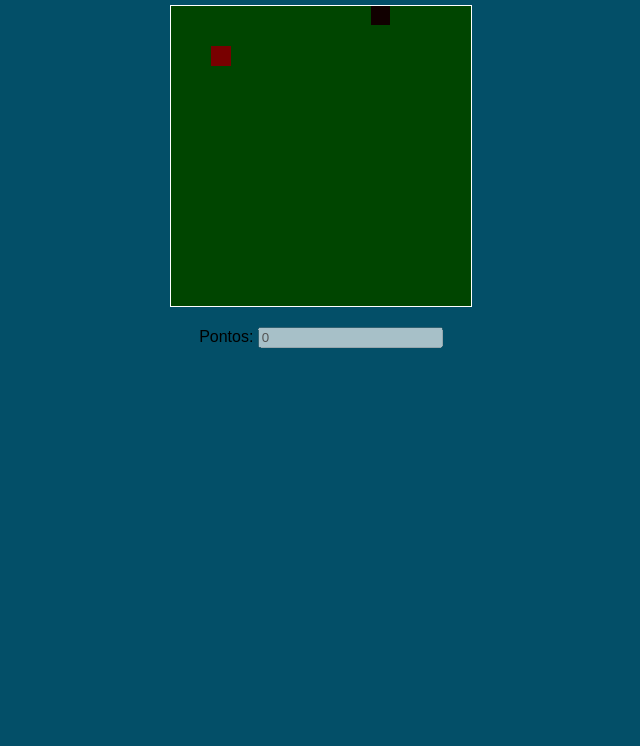
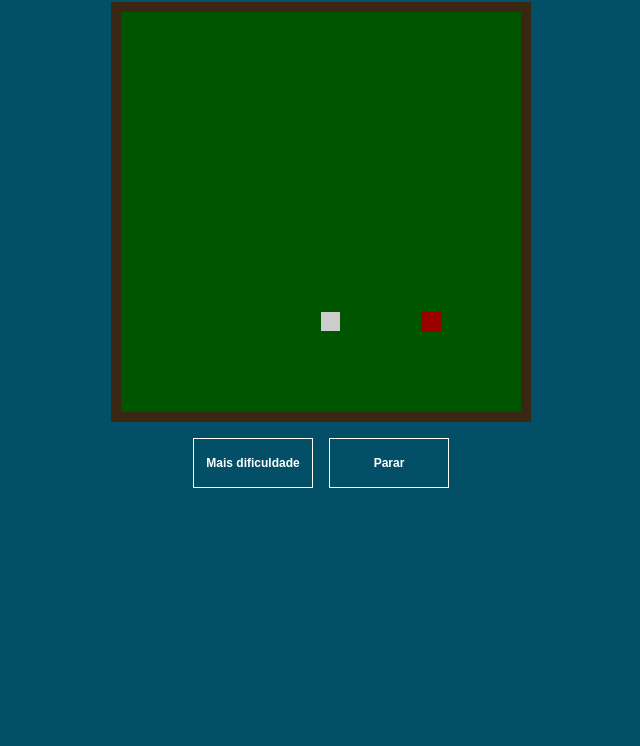
Before and after one commit to rodrigoge/snake-game-js, a plain HTML site: page index.html in a window 1280 px wide. Shown: the part 54-800 px from the top of the page, without its empty margins (319-959 px from the left). Drawn offline with Linux system fonts and the light colour scheme.

Commit message:
Lógica do jogo e criação de dificuldade

```diff
--- a/index.html
+++ b/index.html
@@ -1,14 +1,16 @@
 <!DOCTYPE html>
 <html>
 <head>
-    <title>Jogo da cobrinha</title>
+    <title>Snake Game JS</title>
     <link rel="stylesheet" href="style.css">
+    <meta name="viewport" content="width=device-width, initial-scale=1.0">
 </head>
 <body>
-    <h3>Snake Game</h3>
-    <canvas id="stage" width="300" height="300"></canvas>
-    <p>Pontos:
-        <input type="text" disabled value="0">
+    <h3>Snake Game JS</h3>
+    <canvas id="stage" width="400" height="400"></canvas>
+    <p>
+        <button id="btnDifficult"> Mais dificuldade</button>
+        <button id="btnStop">Parar</button>
     </p>
     <script src="script.js"></script>
 </body>
--- a/script.js
+++ b/script.js
@@ -3,27 +3,23 @@ window.onload = function(){
     var stage = document.getElementById('stage');
     var ctx = stage.getContext("2d");
     document.addEventListener("keydown", keyPush);
-    var pt = document.querySelector('input');
-
-
-    setInterval(game, 160);
+    setInterval(game, 100);
 
     const vel = 1;
+    let vx = vy = 0;
+    let px = 10;
+    let py = 15;
+    let tp = 20;
+    let qp = 20;
+    let ax = ay = 15;
 
-    var vx = vy = 0;
-    var px = 10;
-    var py = 15;
-    var tp = 20;
-    var qp = 15;
-    var ax = ay = 2;
-
-    var trail = [];
-    tail = 1;
+    let trail = [];
+    let tail = 5;
 
     function game(){
         px += vx;
         py += vy;
-        if (px <0) {
+        if (px < 0) {
             px = qp-1;
         }
         if (px > qp-1) {
@@ -36,19 +32,19 @@ window.onload = function(){
             py = 0;
         }
 
-        ctx.fillStyle = "#004500";
+        ctx.fillStyle = "#005600";
         ctx.fillRect(0,0, stage.width, stage.height);
 
-        ctx.fillStyle = "#780000";
+        ctx.fillStyle = "#990000";
         ctx.fillRect(ax*tp, ay*tp, tp,tp);
 
-        ctx.fillStyle = "#110000";
+        ctx.fillStyle = "#ccc";
         for (var i = 0; i < trail.length; i++) {
             ctx.fillRect(trail[i].x*tp, trail[i].y*tp, tp-1,tp-1);
             if (trail[i].x == px && trail[i].y == py)
             {
-                vx = vy=0;
-                tail = 1;
+                vx = vy = 0;
+                tail = 2;
             }
         }
 
@@ -59,7 +55,6 @@ window.onload = function(){
 
         if (ax==px && ay==py){
             tail++;
-            pt++;
             ax = Math.floor(Math.random()*qp);
             ay = Math.floor(Math.random()*qp);
         }
@@ -86,11 +81,20 @@ window.onload = function(){
                 vy = vel;
                 break;
             default:
-
                 break;
         }
+    }
 
+    var btnDifficult = document.getElementById('btnDifficult');
+    var btnStop = document.getElementById('btnStop');
 
+    btnDifficult.onclick = function(){
+        setInterval(game, 110);
+        game();
+    }
+
+    btnStop.onclick = function(){
+        window.location.reload();
     }
 
 }
--- a/style.css
+++ b/style.css
@@ -1,19 +1,47 @@
+@import url('https://fonts.googleapis.com/css?family=Press+Start+2P&display=swap');
+
 * {
     box-sizing: border-box;
 }
 
 body {
-    font-family: Arial, Helvetica, sans-serif;
+    font-family: 'Press Start 2P', cursive;
     background-color: #034f68;
     text-align: center;
+    transition: 0.2s;
 }
 
 h3{
     color: #fff;
-    font-weight: bold;
     text-align: center;
+    transition: 0.4s;
 }
 
-canvas {
+canvas{
+    border: 10px solid #392613;
+    transition: 0.8s;
+}
+
+p, span{
+    color: #fff;
+    font-weight: bold;
+}
+
+button {
+    width: 120px;
+    height: 50px;
+    font-size: 12px;
+    background: none;
     border: 1px solid #fff;
+    color: #fff;
+    font-weight: bold;
+    cursor: pointer;
+    transition: 0.3s;
+
 }
+
+button:hover{
+    background: #fff;
+    color: #000;
+    transition: 0.3s;
+}
```
Also changed, not shown: docs/snake-game-js.gif (added).
